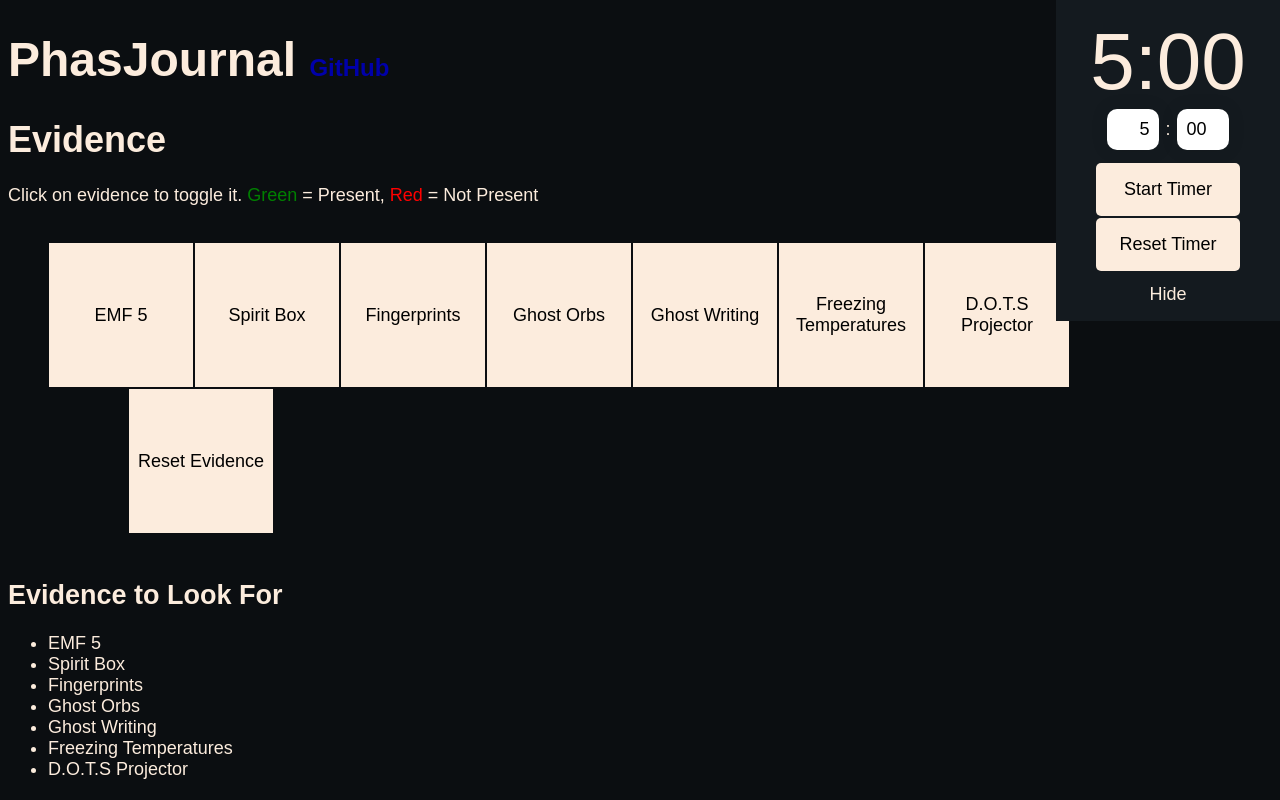
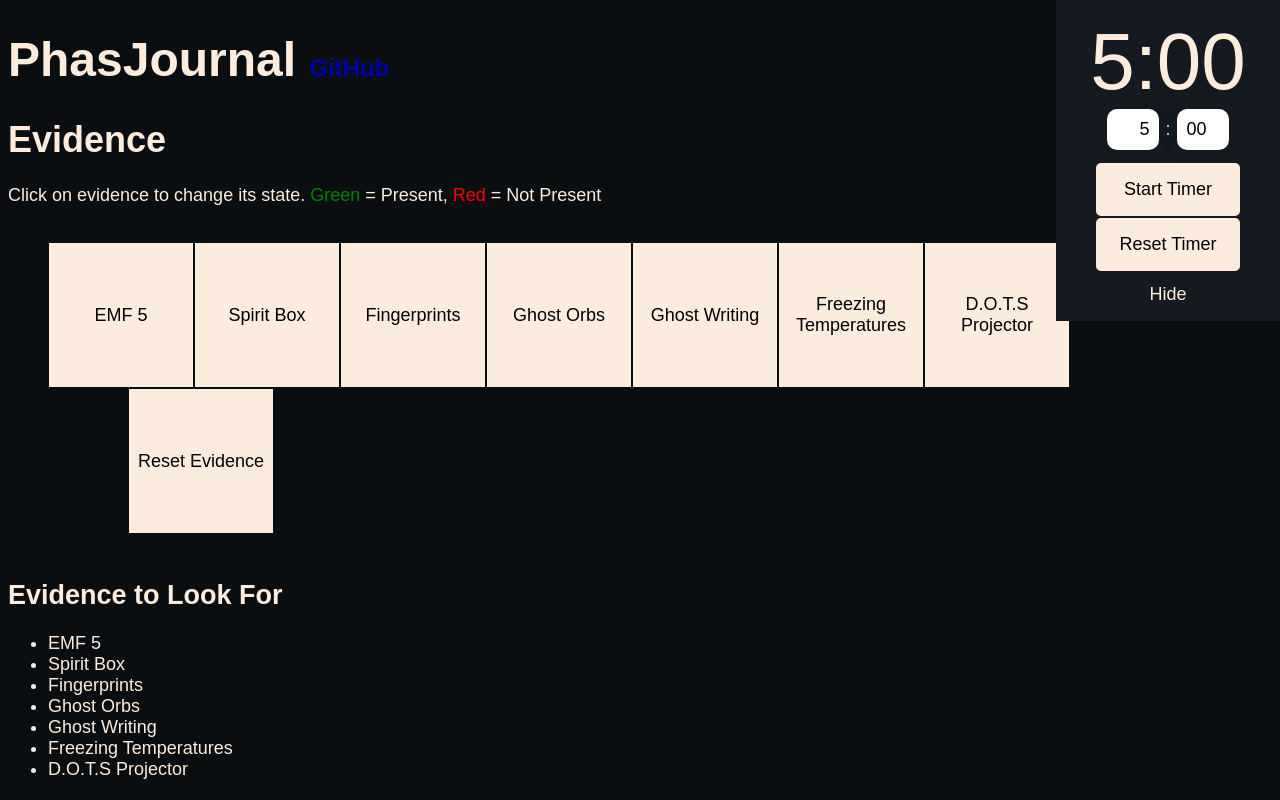
Before and after one commit to MysteryBlokHed/phasjournal, a Vue app: page / in a window 1280 px wide. Shown: the top 800 px of the page. Built offline with nearby package versions, Linux system fonts and the light colour scheme.

Commit message:
Update Evidence Selector text

```diff
--- a/src/components/EvidenceSelector.vue
+++ b/src/components/EvidenceSelector.vue
@@ -2,7 +2,7 @@
   <div>
     <h1>Evidence</h1>
     <p>
-      Click on evidence to toggle it.
+      Click on evidence to change its state.
       <span class="present">Green</span>
       = Present,
       <span class="not-present">Red</span>
```
